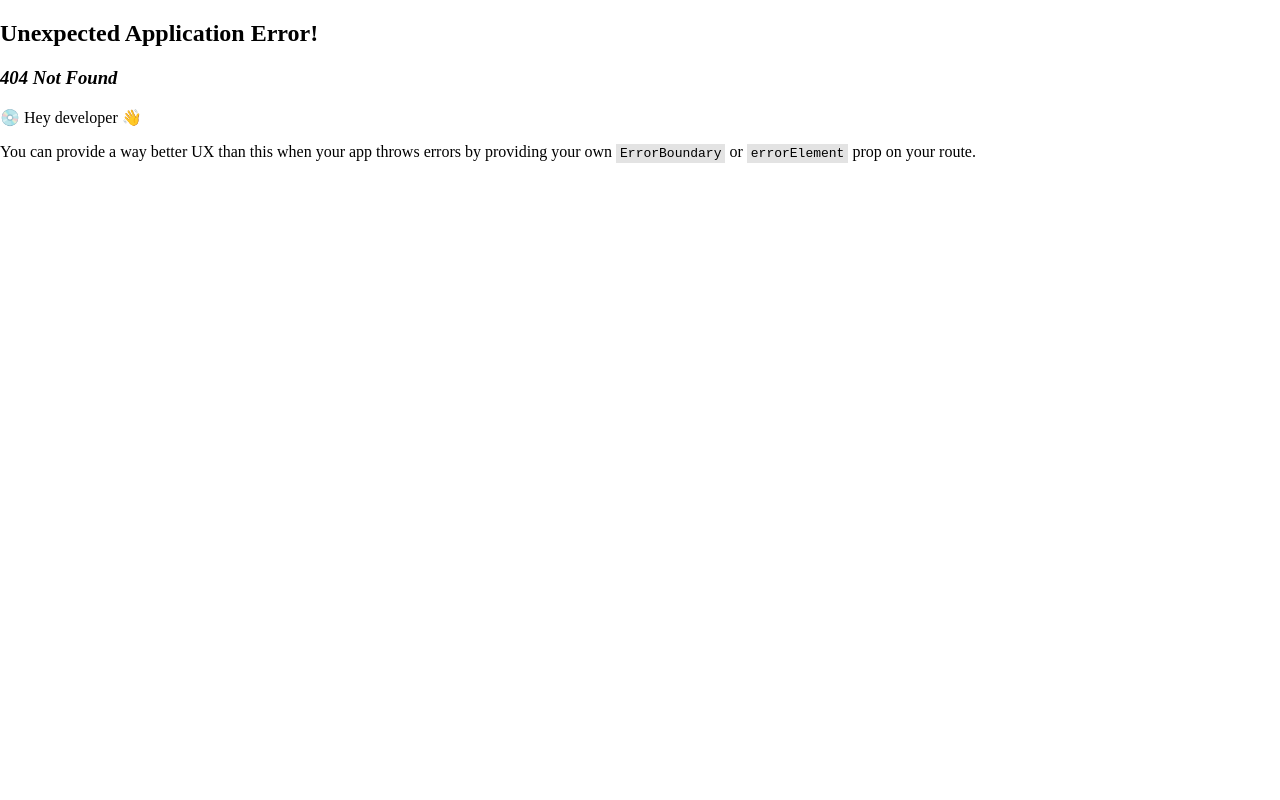
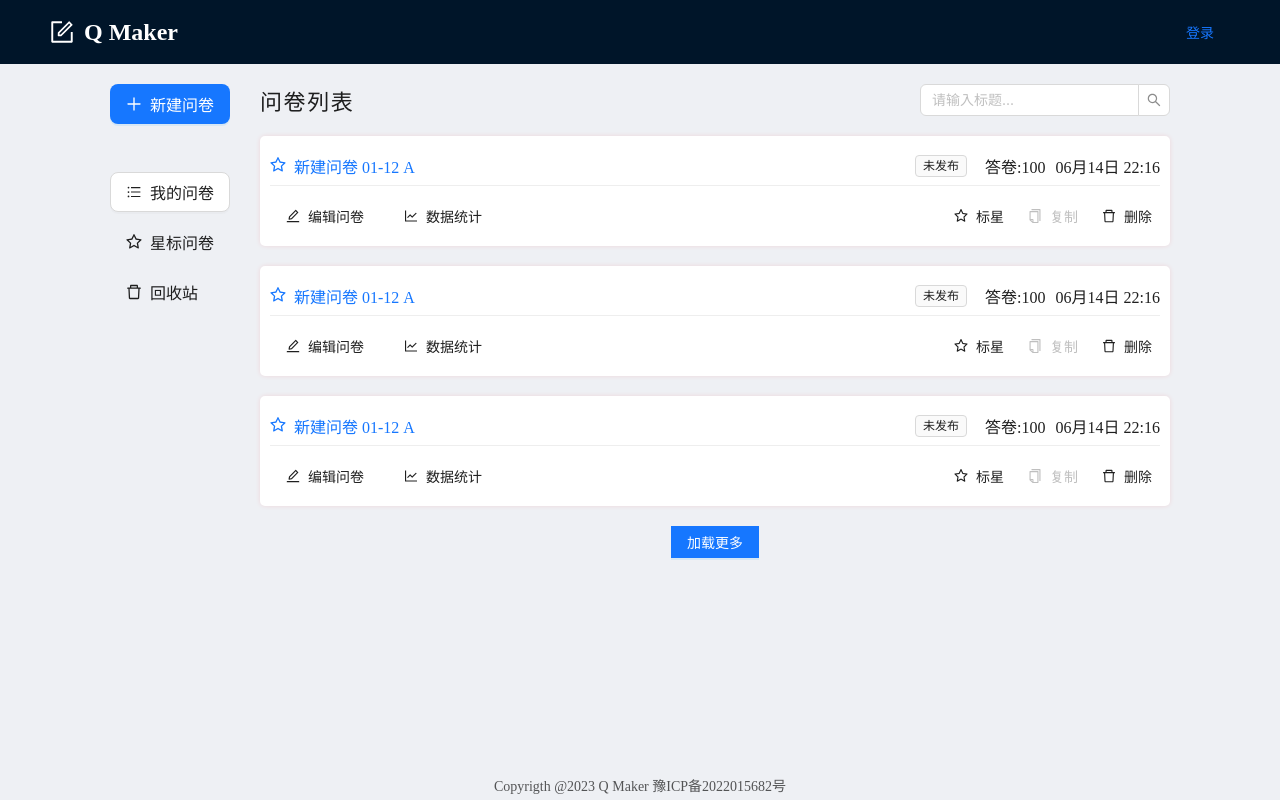
Before and after one commit to DrssXpro/Q-Maker, a React (Vite) app: page /manage/my in a window 1280 px wide. Before the commit this address had no page. Built offline with nearby package versions, Linux system fonts and the light colour scheme.

Commit message:
feat: 问卷管理页面基本样式搭建

```diff
--- /dev/null
+++ b/src/components/FsQuestionCard/FsQuestionCard.module.scss
@@ -0,0 +1,24 @@
+.fs-question-card {
+  &-container {
+    width: 100%;
+    height: 110px;
+    background-color: #fff;
+    border-radius: 5px;
+    box-shadow: 0 0 5px rgba(255, 0, 0, 0.1);
+    padding: 10px;
+  }
+  &-title {
+    display: flex;
+    height: 40px;
+    align-items: center;
+    justify-content: space-between;
+    border-bottom: 1px solid #eee;
+  }
+  &-content {
+    height: 40px;
+    margin-top: 10px;
+    display: flex;
+    align-items: center;
+    justify-content: space-between;
+  }
+}
--- /dev/null
+++ b/src/components/FsQuestionCard/FsQuestionCard.tsx
@@ -0,0 +1,54 @@
+import { FC } from "react";
+import styles from "./FsQuestionCard.module.scss";
+import { StarOutlined, EditOutlined, LineChartOutlined, CopyOutlined, DeleteOutlined } from "@ant-design/icons";
+import { Link } from "react-router-dom";
+import { Button, Popconfirm, Space, Tag } from "antd";
+const FsQuestionCard: FC = () => {
+  const changeStar = () => {};
+
+  const confirmCopy = () => {};
+
+  const deletePaper = () => {};
+  return (
+    <div className={styles["fs-question-card-container"]}>
+      <div className={styles["fs-question-card-title"]}>
+        <Link to="/login">
+          <Space>
+            <StarOutlined />
+            <span>新建问卷 01-12 A</span>
+          </Space>
+        </Link>
+        <Space size={10}>
+          <Tag>未发布</Tag>
+          <span>答卷:100</span>
+          <span>06月14日 22:16</span>
+        </Space>
+      </div>
+      <div className={styles["fs-question-card-content"]}>
+        <Space>
+          <Button type="text" icon={<EditOutlined />}>
+            编辑问卷
+          </Button>
+          <Button type="text" icon={<LineChartOutlined />}>
+            数据统计
+          </Button>
+        </Space>
+        <Space>
+          <Button type="text" icon={<StarOutlined />} size="small" onClick={changeStar}>
+            {"标星"}
+          </Button>
+          <Popconfirm title="确定复制该问卷？" okText="确定" cancelText="取消" onConfirm={confirmCopy}>
+            <Button type="text" icon={<CopyOutlined />} size="small" disabled>
+              复制
+            </Button>
+          </Popconfirm>
+          <Button type="text" icon={<DeleteOutlined />} size="small" onClick={deletePaper}>
+            删除
+          </Button>
+        </Space>
+      </div>
+    </div>
+  );
+};
+
+export default FsQuestionCard;
--- a/src/layout/MainLayout/style/mainlayout.module.scss
+++ b/src/layout/MainLayout/style/mainlayout.module.scss
@@ -6,4 +6,5 @@
 
 .main-content {
   height: calc(100vh - 64px);
+  background-color: #eef0f4;
 }
--- /dev/null
+++ b/src/layout/ManageLayout/ManageLayout.tsx
@@ -0,0 +1,56 @@
+import { FC } from "react";
+import styles from "./style/ManageLayout.module.scss";
+import { BarsOutlined, StarOutlined, DeleteOutlined, PlusOutlined } from "@ant-design/icons";
+import { Button, Divider, Space } from "antd";
+import { Outlet, useLocation, useNavigate } from "react-router-dom";
+
+const ManageLayout: FC = () => {
+  const location = useLocation();
+  const navigate = useNavigate();
+
+  const { pathname } = location;
+
+  return (
+    <>
+      <div className={styles["manage-container"]}>
+        <div className={styles["manage-left"]}>
+          <Button type="primary" size="large" icon={<PlusOutlined />}>
+            新建问卷
+          </Button>
+          <Divider style={{ borderTop: "transparent" }} />
+          <Space size={10} direction="vertical">
+            <Button
+              size="large"
+              icon={<BarsOutlined />}
+              type={pathname.includes("/manage/my") ? "default" : "text"}
+              onClick={() => navigate("/manage/my")}
+            >
+              我的问卷
+            </Button>
+            <Button
+              size="large"
+              icon={<StarOutlined />}
+              type={pathname.includes("/manage/collect") ? "default" : "text"}
+              onClick={() => navigate("/manage/collect")}
+            >
+              星标问卷
+            </Button>
+            <Button
+              size="large"
+              icon={<DeleteOutlined />}
+              type={pathname.includes("/manage/recyle") ? "default" : "text"}
+              onClick={() => navigate("/manage/recyle")}
+            >
+              回收站
+            </Button>
+          </Space>
+        </div>
+        <div className={styles["manage-right"]}>
+          <Outlet />
+        </div>
+      </div>
+    </>
+  );
+};
+
+export default ManageLayout;
--- /dev/null
+++ b/src/layout/ManageLayout/components/CollectQuestionnaire.tsx
@@ -0,0 +1,30 @@
+import { FC } from "react";
+import styles from "./style/questionnaire.module.scss";
+import { Input, Pagination } from "antd";
+import FsQuestionCard from "../../../components/FsQuestionCard/FsQuestionCard";
+
+const { Search } = Input;
+const CollectQuestionnaire: FC = () => {
+  const handleSearchList = (value: string) => {
+    console.log(value);
+  };
+  const list = [1, 2, 3, 4, 5, 6];
+  return (
+    <>
+      <div className={styles["search-header"]}>
+        <span style={{ fontSize: "22px", fontWeight: "500", letterSpacing: "0.1rem" }}>问卷列表</span>
+        <Search placeholder="请输入标题..." allowClear onSearch={handleSearchList} style={{ width: 250 }} />
+      </div>
+      <div className={styles["questionnaire-list"]}>
+        {list.map((i) => (
+          <FsQuestionCard key={i}></FsQuestionCard>
+        ))}
+        <div style={{ width: "100%", textAlign: "right" }}>
+          <Pagination defaultCurrent={1} total={50} />
+        </div>
+      </div>
+    </>
+  );
+};
+
+export default CollectQuestionnaire;
--- /dev/null
+++ b/src/layout/ManageLayout/components/MyQuestionnaire.tsx
@@ -0,0 +1,32 @@
+import { FC } from "react";
+import styles from "./style/questionnaire.module.scss";
+import { Button, Input } from "antd";
+import FsQuestionCard from "../../../components/FsQuestionCard/FsQuestionCard";
+
+const { Search } = Input;
+const MyQuestionnaire: FC = () => {
+  const handleSearchList = (value: string) => {
+    console.log(value);
+  };
+
+  const list = [1, 2, 3];
+  return (
+    <>
+      <div className={styles["search-header"]}>
+        <span style={{ fontSize: "22px", fontWeight: "500", letterSpacing: "0.1rem" }}>问卷列表</span>
+        <Search placeholder="请输入标题..." allowClear onSearch={handleSearchList} style={{ width: 250 }} />
+      </div>
+      <div className={styles["questionnaire-list"]}>
+        {list.map((i) => (
+          <FsQuestionCard key={i}></FsQuestionCard>
+        ))}
+
+        <Button type="primary" style={{ borderRadius: "0" }}>
+          加载更多
+        </Button>
+      </div>
+    </>
+  );
+};
+
+export default MyQuestionnaire;
--- /dev/null
+++ b/src/layout/ManageLayout/components/RecyleQuestionnaire.tsx
@@ -0,0 +1,31 @@
+import { FC } from "react";
+import styles from "./style/questionnaire.module.scss";
+import { Input, Pagination } from "antd";
+import FsQuestionCard from "../../../components/FsQuestionCard/FsQuestionCard";
+
+const { Search } = Input;
+const RecyleQuestionnaire: FC = () => {
+  const handleSearchList = (value: string) => {
+    console.log(value);
+  };
+  const list = [1, 2, 3, 4, 5, 6];
+  return (
+    <>
+      <div className={styles["search-header"]}>
+        <span style={{ fontSize: "22px", fontWeight: "500", letterSpacing: "0.1rem" }}>问卷列表</span>
+        <Search placeholder="请输入标题..." allowClear onSearch={handleSearchList} style={{ width: 250 }} />
+      </div>
+
+      <div className={styles["questionnaire-list"]}>
+        {list.map((i) => (
+          <FsQuestionCard key={i}></FsQuestionCard>
+        ))}
+        <div style={{ width: "100%", textAlign: "right" }}>
+          <Pagination defaultCurrent={1} total={50} />
+        </div>
+      </div>
+    </>
+  );
+};
+
+export default RecyleQuestionnaire;
--- /dev/null
+++ b/src/layout/ManageLayout/components/style/questionnaire.module.scss
@@ -0,0 +1,13 @@
+.search-header {
+  display: flex;
+  align-items: center;
+  justify-content: space-between;
+  margin-bottom: 20px;
+}
+
+.questionnaire-list {
+  display: flex;
+  flex-direction: column;
+  align-items: center;
+  gap: 20px;
+}
--- /dev/null
+++ b/src/layout/ManageLayout/style/ManageLayout.module.scss
@@ -0,0 +1,15 @@
+.manage-container {
+  width: 1100px;
+  height: 100%;
+  margin: 0 auto;
+  padding: 20px;
+  display: flex;
+  .manage-left {
+    width: 150px;
+    height: 100%;
+  }
+  .manage-right {
+    flex: 1;
+    height: 100%;
+  }
+}
```
Also changed, not shown: src/router/index.tsx (+29 -3 lines).
